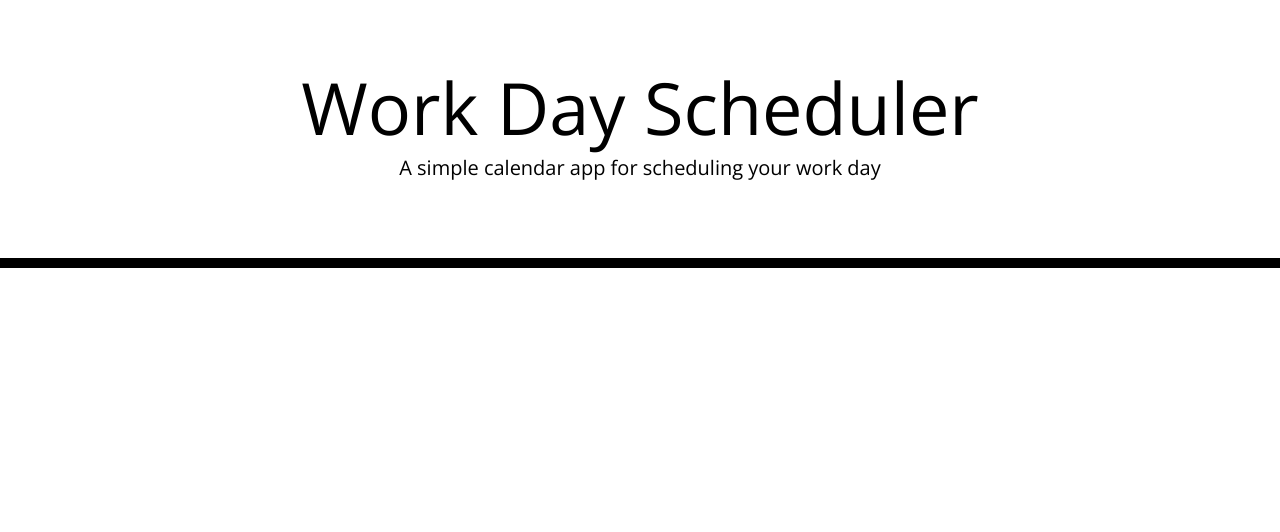
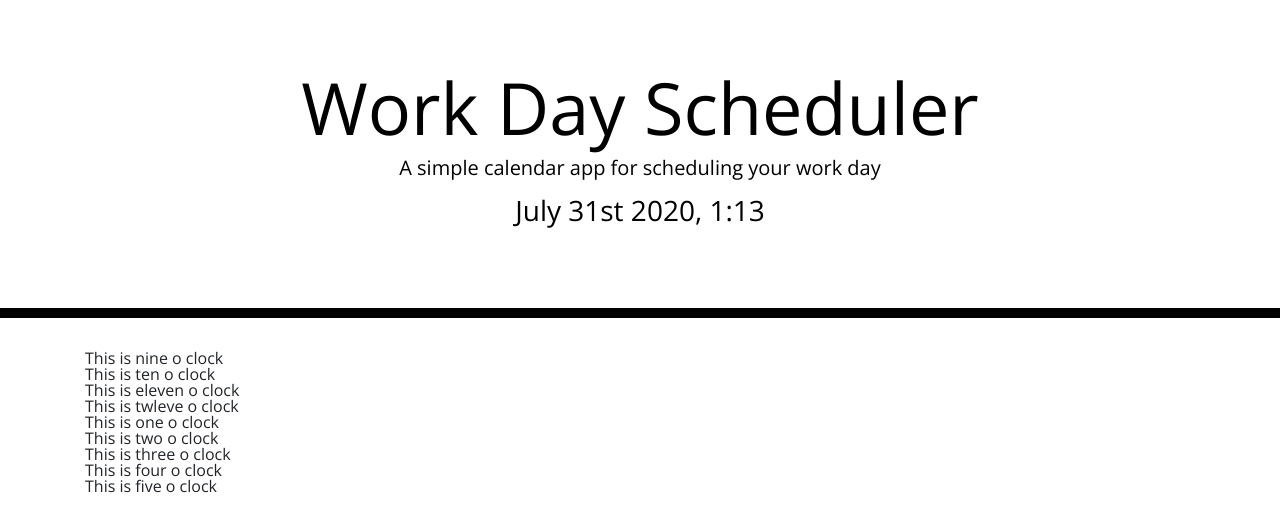
Before and after one commit to misterjaykay/work-day-scheduler, a plain HTML site: page index.html in a window 1280 px wide. Drawn offline with nearby package versions, Linux system fonts and the light colour scheme.

Commit message:
added moment.js with interval

```diff
--- a/index.html
+++ b/index.html
@@ -1,23 +1,14 @@
 <!DOCTYPE html>
 <html lang="en">
+
 <head>
   <meta charset="UTF-8" />
   <meta name="viewport" content="width=device-width, initial-scale=1.0" />
   <meta http-equiv="X-UA-Compatible" content="ie=edge" />
-    <link
-      rel="stylesheet"
-      href="https://stackpath.bootstrapcdn.com/bootstrap/4.3.1/css/bootstrap.min.css"
-    />
-    <link
-      rel="stylesheet"
-      href="https://use.fontawesome.com/releases/v5.8.1/css/all.css"
-      integrity="sha384-50oBUHEmvpQ+1lW4y57PTFmhCaXp0ML5d60M1M7uH2+nqUivzIebhndOJK28anvf"
-      crossorigin="anonymous"
-    />
-    <link
-      href="https://fonts.googleapis.com/css?family=Open+Sans&display=swap"
-      rel="stylesheet"
-    />
+  <link rel="stylesheet" href="https://stackpath.bootstrapcdn.com/bootstrap/4.3.1/css/bootstrap.min.css" />
+  <link rel="stylesheet" href="https://use.fontawesome.com/releases/v5.8.1/css/all.css"
+    integrity="sha384-50oBUHEmvpQ+1lW4y57PTFmhCaXp0ML5d60M1M7uH2+nqUivzIebhndOJK28anvf" crossorigin="anonymous" />
+  <link href="https://fonts.googleapis.com/css?family=Open+Sans&display=swap" rel="stylesheet" />
   <link rel="stylesheet" href="style.css" />
   <title>Work Day Scheduler</title>
 </head>
@@ -27,12 +18,16 @@
     <h1 class="display-3">Work Day Scheduler</h1>
     <p class="lead">A simple calendar app for scheduling your work day</p>
     <p id="currentDay" class="lead"></p>
+    <h3 class="current-day"></h3>
   </header>
   <div class="container">
     <!-- Timeblocks go here -->
   </div>
 
   <script src="https://code.jquery.com/jquery-3.4.1.min.js"></script>
-    <script src="https://cdnjs.cloudflare.com/ajax/libs/moment.js/2.24.0/moment.min.js"></script>
+  <script src="https://cdnjs.cloudflare.com/ajax/libs/moment.js/2.27.0/moment.min.js"></script>
+  <script src="script.js"></script>
+
 </body>
+
 </html>
--- /dev/null
+++ b/script.js
@@ -0,0 +1,62 @@
+
+//////// MOMENT.JS USED ///////////
+var createH3 = $("<h3>");
+$("#currentDay").append(createH3)
+
+var update = setInterval( function() {
+    var date = moment.utc().format('YYYY-MM-DD HH:mm:ss');
+    var localTime  = moment.utc(date).toDate();
+    var currentTime = moment(localTime).format("MMMM Do YYYY, h:mm");
+    createH3.text(currentTime);
+    // var createH3 = $("<h3>");
+    // createH3.text(currentTime);
+    // $("#currentDay").append(createH3)
+}, 1000)
+setInterval(update, 1000);
+///////////////////////////////////
+
+
+
+
+var nineAm = $("<section>")
+nineAm.text("This is nine o clock");
+$(".container").append(nineAm);
+
+var tenAm = $("<section>")
+tenAm.text("This is ten o clock");
+$(".container").append(tenAm);
+
+
+var elevenAm = $("<section>")
+elevenAm.text("This is eleven o clock");
+$(".container").append(elevenAm);
+
+
+var twelveAm = $("<section>")
+twelveAm.text("This is twleve o clock");
+$(".container").append(twelveAm);
+
+
+var onePm = $("<section>")
+onePm.text("This is one o clock");
+$(".container").append(onePm);
+
+
+var twoPm = $("<section>")
+twoPm.text("This is two o clock");
+$(".container").append(twoPm);
+
+
+var threePm = $("<section>")
+threePm.text("This is three o clock");
+$(".container").append(threePm);
+
+
+var fourPm = $("<section>")
+fourPm.text("This is four o clock");
+$(".container").append(fourPm);
+
+
+var fivePm = $("<section>")
+fivePm.text("This is five o clock");
+$(".container").append(fivePm);
```
Also changed, not shown: how-to/05-third-party-apis-homework-demo.gif (added), 1 other file. Lines whose indentation alone changed are shown as unchanged.
